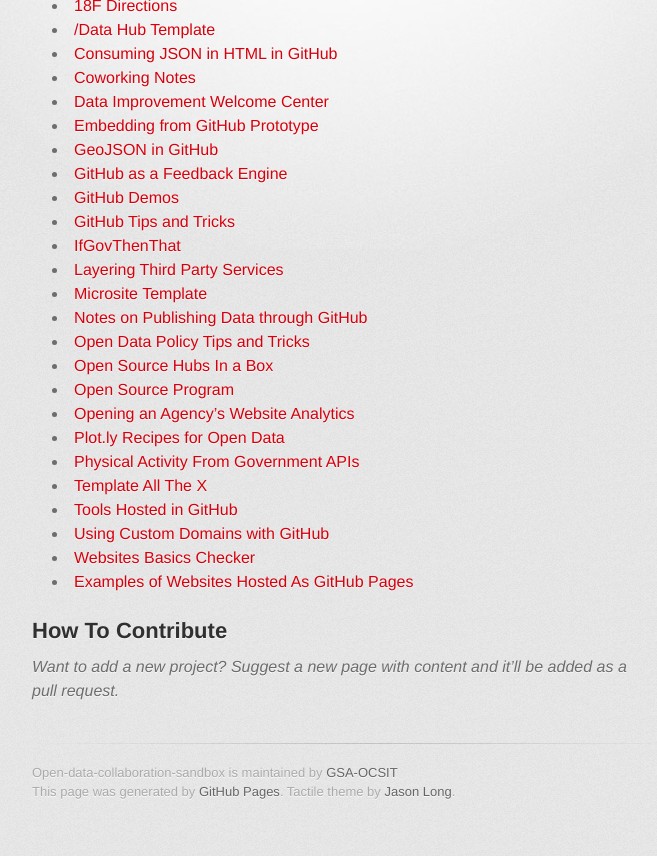
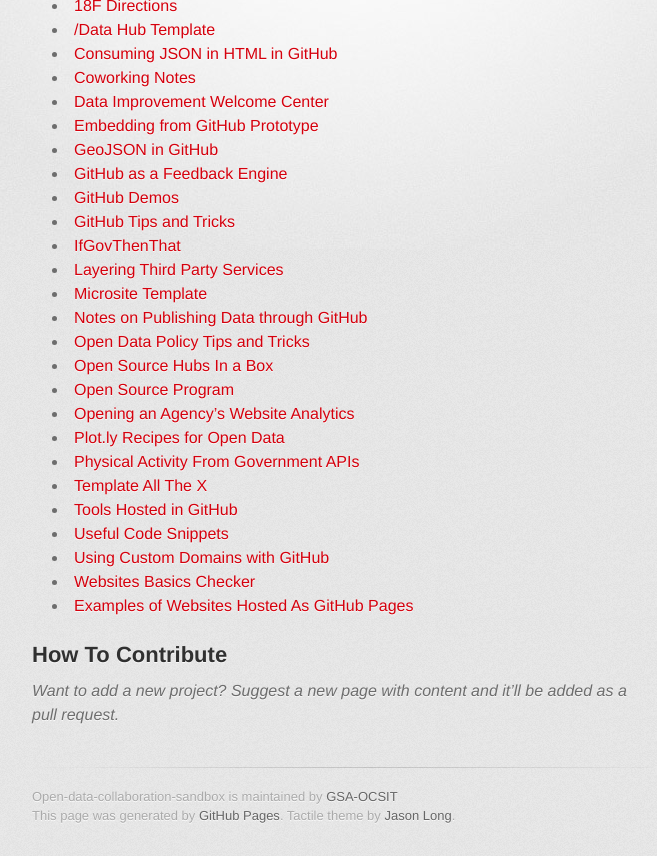
Before and after one commit to GSA/Open-Data-Collaboration-Sandbox, a Jekyll site: the page built from index.md, in a window 1280 px wide, cut to the strip 324-1180 px from the top of the page. Shown: the whole strip, without its empty margins (298-955 px from the left). Built offline with Jekyll 4.4.1, drawn with Linux system fonts in a browser that asks for light colours; some web fonts are replaced; before the commit the page ends 1156 px from its top, so only the background shows below that.

Commit message:
adding code samples

```diff
--- a/index.md
+++ b/index.md
@@ -31,6 +31,7 @@
 * [Physical Activity From Government APIs](http://gsa.github.io/Open-Data-Collaboration-Sandbox/physical_activity_from_government_apis/)
 * [Template All The X](http://gsa.github.io/Open-Data-Collaboration-Sandbox/template_all_the_x)
 * [Tools Hosted in GitHub](http://gsa.github.io/Open-Data-Collaboration-Sandbox/tools_hosted_in_github)
+* [Useful Code Snippets](https://github.com/GSA/Open-Data-Collaboration-Sandbox/blob/gh-pages/useful_code_snippets.md)
 * [Using Custom Domains with GitHub](http://gsa.github.io/Open-Data-Collaboration-Sandbox/using_custom_domains_with_github)
 * [Websites Basics Checker](https://github.com/gbinal/Basics-for-.Gov-Websites---A-Project)
 * [Examples of Websites Hosted As GitHub Pages](http://gsa.github.io/Open-Data-Collaboration-Sandbox/website_examples/)
```
